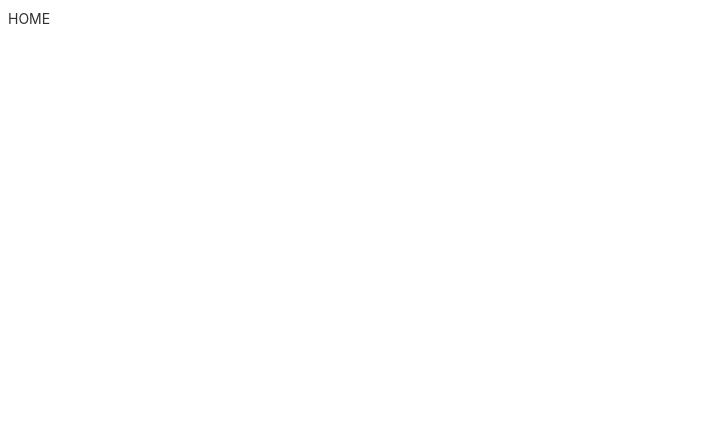
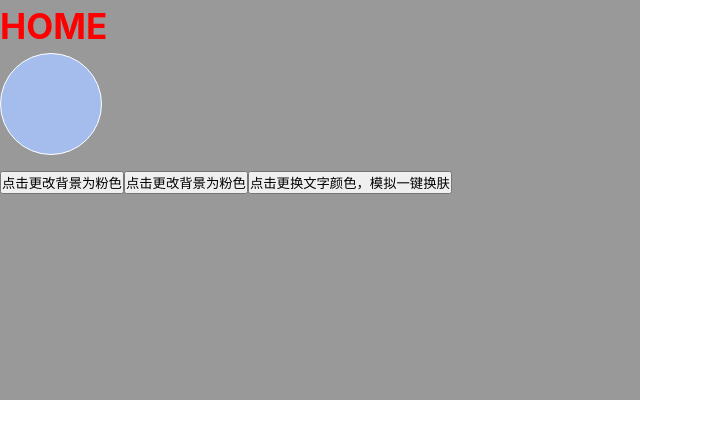
Before and after one commit to lanxiao-fang/encapsulation, a Vue app: page /#/home in a window 1280 px wide. Shown: the top 438 px of the page, without its empty margins (0-703 px from the left). Built offline with nearby package versions, Linux system fonts and the light colour scheme.

Commit message:
feat(home 和 style): css变量一键换肤
创建一键换肤子项目分支
BREAKING CHANGE:
无

```diff
--- a/src/styles/global.scss
+++ b/src/styles/global.scss
@@ -1,5 +1,6 @@
 @import './_size';
 @import './_color';
+@import './variables.css';
 
 body {
   font-family: $font-family-regular;
--- /dev/null
+++ b/src/styles/variables.css
@@ -0,0 +1,11 @@
+:root {
+    --normal-font-size: 14px;
+    --big-font-size: 18px;
+    --main-background-color: #999;
+    --main-font-color: red;
+    --border-color: #fff;
+}
+* {
+    padding: 0;
+    margin: 0;
+}
--- a/src/views/home/index.vue
+++ b/src/views/home/index.vue
@@ -1,18 +1,56 @@
 <template>
-  <div>HOME</div>
+  <div class="home-page-wrapper" :style="wrapperStyle">
+    <h3>HOME</h3>
+    <div class="circle"></div>
+    <button @click="changeBgColor('pink')">点击更改背景为粉色</button>
+    <button @click="changeBgColor('blue')">点击更改背景为粉色</button>
+    <button @click="changeFontColor">点击更换文字颜色，模拟一键换肤</button>
+  </div>
 </template>
 
 <script>
-import { mapGetters } from 'vuex'
 export default {
-  computed: {
-    ...mapGetters(['info'])
+  data() {
+    return {
+      // 这里可以动态获取到css变量，比如全局换肤后，在页面获取到换肤后的数据，绑定，然后在style就可以用到对应的css变量
+      wrapperStyle: {}
+    }
   },
   methods: {
-    async logout() {
-      await this.$store.dispatch('user/logout')
-      this.$router.push(`/login?redirect=${this.$route.fullPath}`)
+    changeBgColor(value) {
+      // 读取到root里面的变量，root是在html上的，所以document.documentElement
+      document.documentElement.style.setProperty('--main-background-color', value)
+    },
+
+    // 模拟一键换肤，页面获取到换肤后的数据
+    changeFontColor() {
+      this.wrapperStyle = {
+        '--self-font-color': '#000'
+      }
     }
   }
 }
 </script>
+<style lang="scss" scoped>
+.home-page-wrapper {
+  // 页面单独的作用域
+  --home-font-zise: 30px;
+  width: 50vw;
+  height: 50vh;
+  font-size: var(--home-font-zise);
+  color: var(--self-font-color, red);
+  background-color: var(--main-background-color);
+  .circle {
+    // 伪类下的作用域
+    --bg: #8acccf;
+    width: 100px;
+    height: 100px;
+    border-radius: 50%;
+    border: 1px solid var(--border-color);
+    background: #a4bded;
+    &:hover {
+      background: var(--bg);
+    }
+  }
+}
+</style>
```
